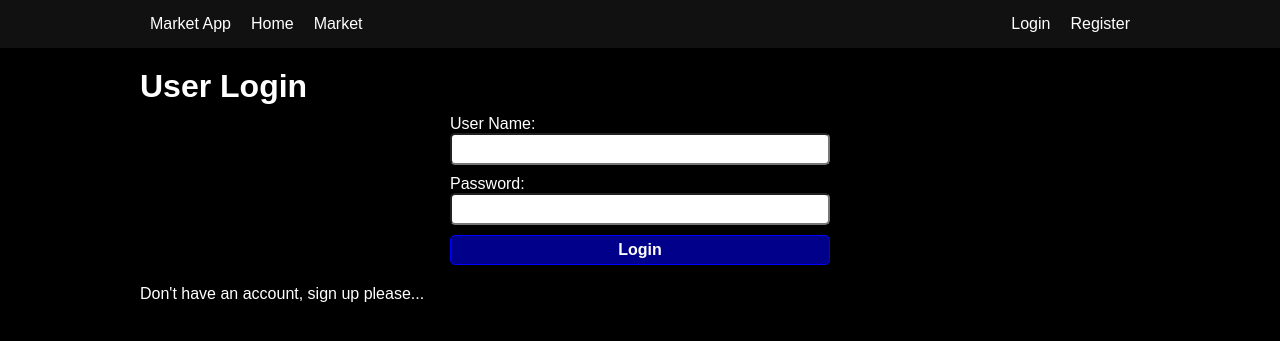
After one commit to oscardbg/flask-market01, a Flask app: page /login in a window 1280 px wide. The commit adds this page. Shown: the top 341 px of the page. Run offline with Flask 2, Linux system fonts and the light colour scheme.

Commit message:
Login page, route and validation ready

```diff
--- a/app/__init__.py
+++ b/app/__init__.py
@@ -1,5 +1,7 @@
 from flask_admin.contrib.sqla import ModelView
 from flask_sqlalchemy import SQLAlchemy
+from flask_login import LoginManager
+from flask_bcrypt import Bcrypt
 from flask_admin import Admin
 from app.config import Config
 from os.path import exists
@@ -8,10 +10,16 @@ from flask import Flask
 db = SQLAlchemy()
 DB_NAME = 'market.db'
 
+bcrypt = Bcrypt()
+lmanager = LoginManager()
+
 def create_app():
 	app = Flask(__name__)
 	app.config.from_object(Config)
 	db.init_app(app)
+
+	bcrypt.init_app(app)
+	lmanager.init_app(app)
 
 	from app.views import views
 	from app.models import User,Item
--- a/app/forms.py
+++ b/app/forms.py
@@ -20,3 +20,8 @@ class RegisterForm(FlaskForm):
 	password1 = PasswordField(label="Password:", validators=[Length(min=6), DataRequired()])
 	password2 = PasswordField(label="Confirm password:", validators=[EqualTo('password1'), DataRequired()])
 	submit = SubmitField(label='Create Account')
+
+class Loginform(FlaskForm):
+	username = StringField(label='User Name:', validators=[DataRequired()])
+	password = PasswordField(label='Password:', validators=[DataRequired()])
+	submit = SubmitField(label='Login')
--- a/app/static/css/main.css
+++ b/app/static/css/main.css
@@ -1 +1 @@
-*{margin:0;padding:0;box-sizing:border-box;font-family:ubuntu,sans-serif}body{background:#000;color:#fff}ul{list-style:none}a{text-decoration:none;color:#fff}main{max-width:1000px;margin:0 auto;padding-top:20px}header{background:#111}nav{max-width:1000px;margin:0 auto;display:flex;align-items:center;justify-content:space-between}nav a{display:block;padding:15px 10px}nav ul{display:flex}.msg{max-width:700px;padding:10px;border-radius:5px;text-align:center;font-size:.9rem;border:1px solid rgba(255,255,255,.2);margin:0 auto 5px}.msg.danger{border:1px solid #ff4500}.frm-rgs{max-width:400px;margin:0 auto;padding:10px}.frm-rgs>*{display:block;width:100%;outline:none}.frm-rgs input{font-size:1rem;padding:5px;margin-bottom:10px;border-radius:5px}.frm-rgs .btn{background:#00008b;color:#fff;font-weight:bold;border:1px solid blue;cursor:pointer}.lst-items{display:grid;grid-gap:10px;grid-template-columns:repeat(2, 1fr)}.lst-items li{border:1px solid rgba(255,255,255,.2);padding:10px}
+*{margin:0;padding:0;box-sizing:border-box;font-family:ubuntu,sans-serif}body{background:#000;color:#fff}ul{list-style:none}a{text-decoration:none;color:#fff}main{max-width:1000px;margin:0 auto;padding-top:20px}header{background:#111}nav{max-width:1000px;margin:0 auto;display:flex;align-items:center;justify-content:space-between}nav a{display:block;padding:15px 10px}nav ul{display:flex}.msg{max-width:700px;padding:10px;border-radius:5px;text-align:center;font-size:.9rem;border:1px solid rgba(255,255,255,.2);margin:0 auto 5px}.msg.danger{border:1px solid #ff4500}.msg.success{border:1px solid green}.frm-rgs{max-width:400px;margin:0 auto;padding:10px}.frm-rgs>*{display:block;width:100%;outline:none}.frm-rgs input{font-size:1rem;padding:5px;margin-bottom:10px;border-radius:5px}.frm-rgs .btn{background:#00008b;color:#fff;font-weight:bold;border:1px solid blue;cursor:pointer}.lst-items{display:grid;grid-gap:10px;grid-template-columns:repeat(2, 1fr)}.lst-items li{border:1px solid rgba(255,255,255,.2);padding:10px}
--- a/app/static/scss/_base.scss
+++ b/app/static/scss/_base.scss
@@ -51,9 +51,11 @@ nav {
    border: 1px solid rgba(#fff, 0.2);
    margin: 0 auto 5px;
 }
-
 .msg.danger {
    border: 1px solid orangered;
+}
+.msg.success {
+   border: 1px solid green;
 }
 
 /*■■■■■■■■■■■■■■■■■■■■■■ Register form */
--- a/app/templates/base.html
+++ b/app/templates/base.html
@@ -19,7 +19,7 @@
                <li><a href="{{ url_for('views.show_market') }}">Market</a></li>
             </ul>
             <ul>
-               <li><a href="">Login </a></li>
+               <li><a href="{{ url_for('views.show_login') }}">Login </a></li>
                <li>
                   <a href="{{ url_for('views.show_register') }}">Register</a>
                </li>
--- /dev/null
+++ b/app/templates/login.html
@@ -0,0 +1,26 @@
+{% extends 'base.html' %}
+<!-- . -->
+{% block title %}Login | Market {% endblock %}
+<!-- . -->
+{% block main %}
+<h1>User Login</h1>
+<form method="POST" class="frm-rgs">
+   {{ form.hidden_tag() }}
+   <!--  -->
+   {{ form.username.label() }}
+   <!--  -->
+   {{ form.username }}
+   <!--  -->
+   {{ form.password.label() }}
+   <!--  -->
+   {{ form.password }}
+   <!--  -->
+   {{ form.submit(class='btn') }}
+</form>
+<p>
+   Don't have an account,
+   <a href="{{ url_for('views.show_register') }}">sign up please...</a>
+</p>
+{% endblock %}
+<!-- . -->
+<!-- . -->
--- a/app/templates/register.html
+++ b/app/templates/register.html
@@ -25,6 +25,10 @@
    <!--  -->
    {{ form.submit(class='btn') }}
 </form>
+<p>
+   Already have an account,
+   <a href="{{ url_for('views.show_login') }}">login please...</a>
+</p>
 {% endblock %}
 <!-- . -->
 <!-- . -->
--- a/app/views.py
+++ b/app/views.py
@@ -1,5 +1,7 @@
 from flask import Blueprint, url_for, redirect, render_template, flash
-from app.forms import RegisterForm
+from werkzeug.wrappers import request
+from app.forms import RegisterForm, Loginform
+from flask_login import login_user
 from app.models import Item, User
 from app import db
 
@@ -23,7 +25,7 @@ def show_register():
 		mail = form.email.data
 		passwd = form.password1.data
 
-		new_user = User(username=usr, email=mail, password_hash=passwd)
+		new_user = User(username=usr, email=mail, password=passwd)
 		db.session.add(new_user)
 		db.session.commit()
 
@@ -34,3 +36,20 @@ def show_register():
 			flash(f'There was an error creating the user: {err_msg}', category='danger')
 
 	return render_template('register.html', form=form)
+
+@views.route('/login', methods=['GET','POST'])
+def show_login():
+	form = Loginform()
+
+	if form.validate_on_submit():
+		req_user = User.query.filter_by(username=form.username.data).first()
+		if req_user and req_user.check_password_crt(
+			req_password = form.password.data
+		):
+			login_user(req_user)
+			flash(f'You are logged in as: {req_user.username}', category='success')
+			return redirect(url_for('views.show_market'))
+		else:
+			flash(f'Username or password are incorrect, please try again...', category='danger')
+
+	return render_template('login.html', form=form)
```
Also changed, not shown: app/models.py (+19 -2 lines), requirements.txt (+9 -0 lines).
